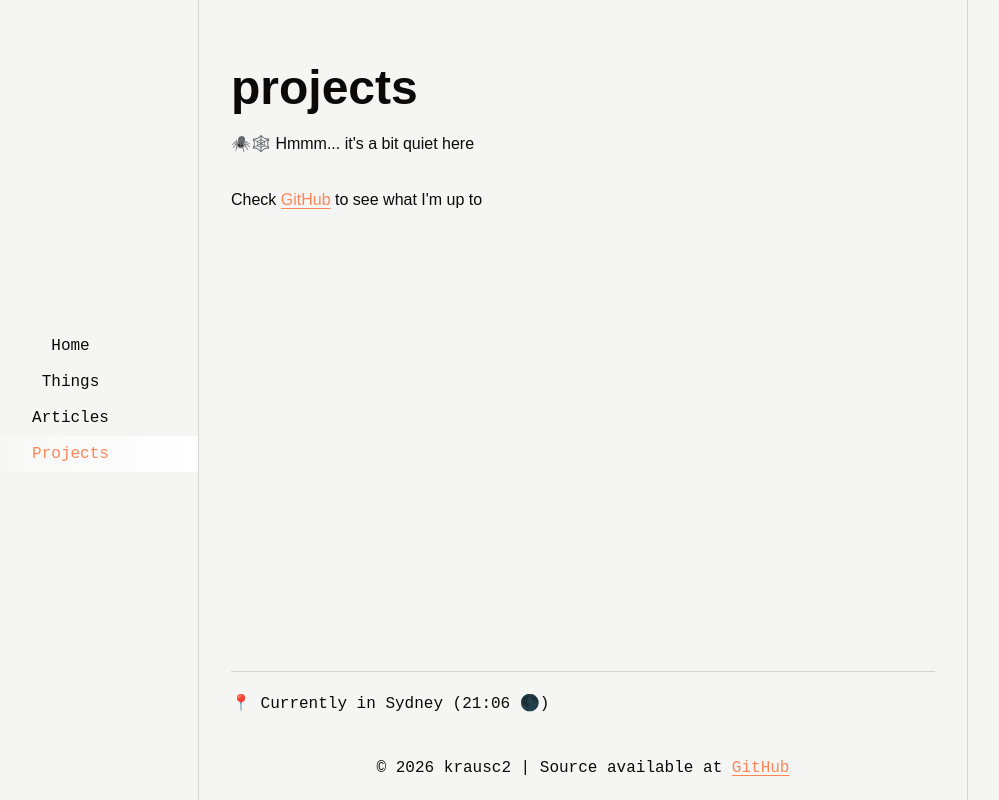
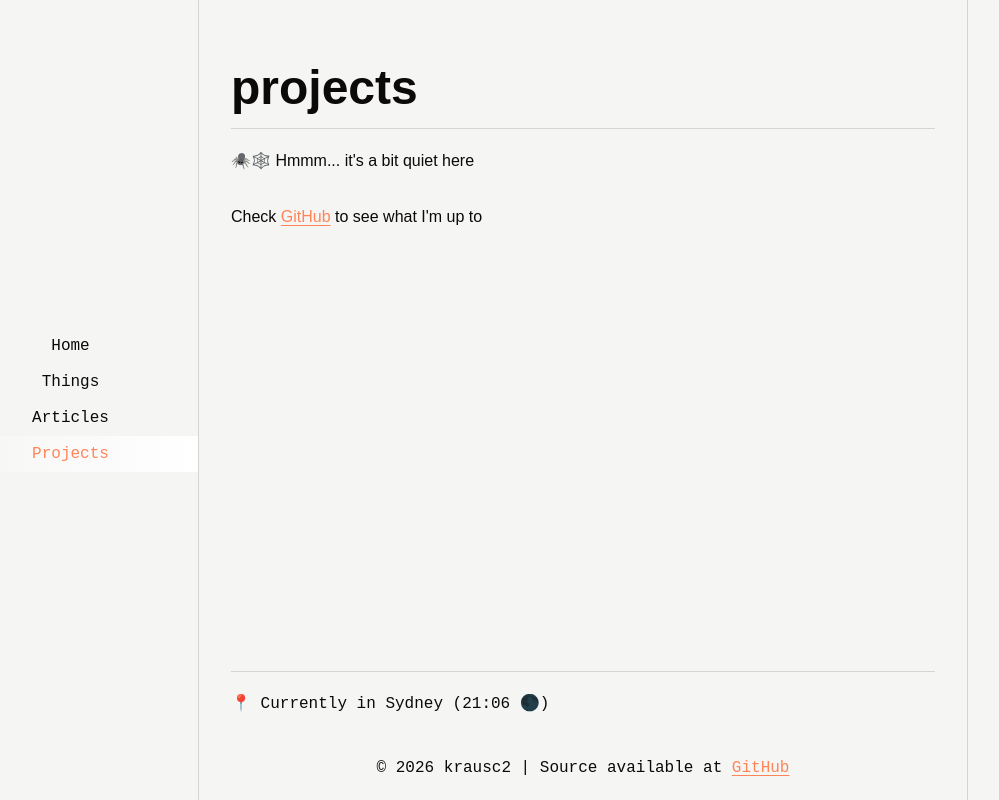
Before and after one commit to krausc2/kc2.dev, a SvelteKit app: page /projects in a window 1280 px wide. Shown: the whole page, without its empty margins (57-1056 px from the left). Built offline with nearby package versions, Linux system fonts and the light colour scheme.

Commit message:
feat: add underline to page titles

```diff
--- a/src/routes/articles/+page.svelte
+++ b/src/routes/articles/+page.svelte
@@ -3,7 +3,7 @@
 </script>
 
 <section class="mb-32 flex flex-col">
-	<p class="mb-4 text-5xl leading-none font-bold">articles</p>
+	<p class="mb-4 text-5xl leading-none font-bold border-b pb-4">articles</p>
 
 	<div>
 		{#each data.articles as article (article.slug)}
--- a/src/routes/projects/+page.svelte
+++ b/src/routes/projects/+page.svelte
@@ -1,5 +1,5 @@
 <section class="mb-32 flex flex-col">
-	<p class="mb-4 text-5xl leading-none font-bold">projects</p>
+	<p class="mb-4 text-5xl leading-none font-bold border-b pb-4">projects</p>
 
 	<p>🕷️🕸️ Hmmm... it's a bit quiet here</p>
 	<br />
--- a/src/routes/things/+page.svelte
+++ b/src/routes/things/+page.svelte
@@ -1,3 +1,3 @@
 <section class="mb-32 flex flex-col">
-	<p class="mb-4 text-5xl leading-none font-bold">things</p>
+	<p class="mb-4 text-5xl leading-none font-bold border-b pb-4">things</p>
 </section>
```
